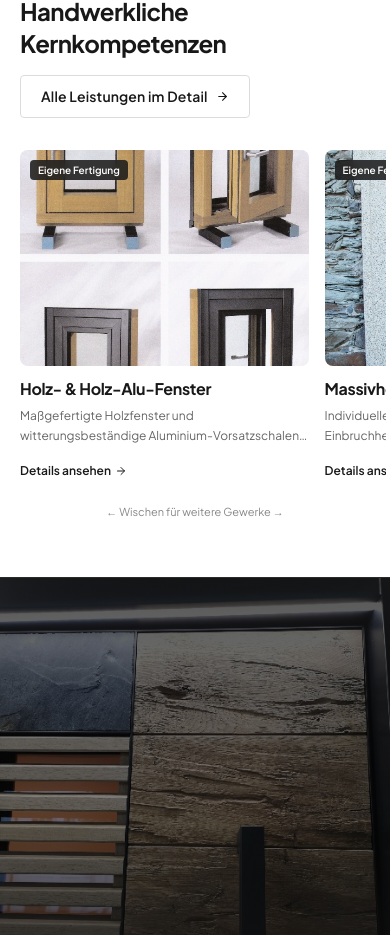
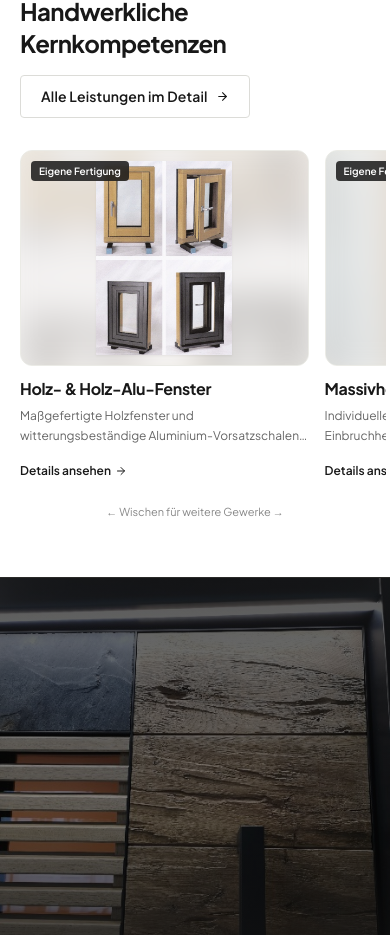
Before and after one commit to XPaule98/tischlerei-mehlhorn, a Next.js app in the folder web/: page / in a window 390 px wide. Shown: the part 2139-3074 px from the top of the page. Built offline with nearby package versions, Linux system fonts and the light colour scheme; no server answers.

Commit message:
fix(images): ensure complete uncropped display of service images with uniform ambient frames across mobile and desktop

```diff
--- a/web/app/leistungen/LeistungenClient.tsx
+++ b/web/app/leistungen/LeistungenClient.tsx
@@ -184,19 +184,33 @@ export default function LeistungenClient({
                             onClick={() =>
                               setLightboxImage({ src: currentImage, title: item.title })
                             }
-                            className="relative rounded-lg overflow-hidden bg-[#F2F2F0] cursor-pointer group shadow-xs"
+                            className="relative rounded-xl overflow-hidden bg-[#F6F5F2] cursor-pointer group border border-[#E8E8E4] aspect-[4/3] sm:aspect-[16/11] flex items-center justify-center shadow-xs"
                           >
+                            {/* Ambient blurred backdrop so portrait and landscape fit harmoniously without empty gaps */}
+                            {/* eslint-disable-next-line @next/next/no-img-element */}
+                            <img
+                              src={currentImage}
+                              alt=""
+                              aria-hidden="true"
+                              className="absolute inset-0 w-full h-full object-cover scale-110 blur-xl opacity-30 brightness-95 pointer-events-none"
+                            />
+
+                            {/* Full uncropped image: doors, windows, winter gardens remain 100% visible */}
                             {/* eslint-disable-next-line @next/next/no-img-element */}
                             <img
                               src={currentImage}
                               alt={item.title}
-                              className="w-full h-56 sm:h-64 object-cover transition-transform duration-500 group-hover:scale-103"
+                              className="relative z-10 max-h-full max-w-full object-contain p-2.5 sm:p-3.5 transition-transform duration-500 group-hover:scale-103 drop-shadow-sm"
                             />
-                            <div className="absolute bottom-2.5 right-2.5 w-7 h-7 rounded bg-[#181818]/80 text-white flex items-center justify-center opacity-0 group-hover:opacity-100 transition-opacity backdrop-blur-xs">
-                              <Maximize2 size={13} />
+
+                            {/* Zoom hint overlay */}
+                            <div className="absolute bottom-2.5 right-2.5 z-20 flex items-center gap-1.5 px-2.5 py-1 rounded-md bg-[#181818]/80 text-white text-[11px] font-medium backdrop-blur-xs opacity-90 sm:opacity-0 sm:group-hover:opacity-100 transition-opacity shadow-sm">
+                              <Maximize2 size={12} />
+                              <span>Großansicht</span>
                             </div>
+
                             {isEigen && (
-                              <div className="absolute top-2.5 left-2.5 bg-[#181818]/85 text-white text-[10px] font-semibold px-2 py-0.5 rounded shadow-xs flex items-center gap-1">
+                              <div className="absolute top-2.5 left-2.5 z-20 bg-[#181818]/85 text-white text-[10px] font-semibold px-2.5 py-1 rounded-md shadow-xs flex items-center gap-1 backdrop-blur-xs">
                                 <Sparkles size={11} className="text-[#E5DECE]" />
                                 Eigene Fertigung
                               </div>
@@ -205,7 +219,7 @@ export default function LeistungenClient({
 
                           {/* Gallery Thumbnails (if multiple exist) */}
                           {allPhotos.length > 1 && (
-                            <div className="flex items-center gap-2 overflow-x-auto pb-1">
+                            <div className="flex items-center gap-2 overflow-x-auto pb-1 scrollbar-none">
                               {allPhotos.map((pUrl, pIdx) => {
                                 const isSelected = pUrl === currentImage;
                                 return (
@@ -213,10 +227,10 @@ export default function LeistungenClient({
                                     key={pIdx}
                                     type="button"
                                     onClick={() => selectImage(item._id, pUrl)}
-                                    className={`relative h-12 w-16 rounded overflow-hidden border-2 transition-all cursor-pointer flex-shrink-0 ${
+                                    className={`relative h-13 w-18 rounded-md overflow-hidden border-2 transition-all cursor-pointer flex-shrink-0 bg-[#F5F4F0] ${
                                       isSelected
-                                        ? "border-[#181818] scale-102"
-                                        : "border-transparent opacity-60 hover:opacity-100"
+                                        ? "border-[#181818] scale-102 ring-1 ring-[#8C6D4F]"
+                                        : "border-transparent opacity-65 hover:opacity-100"
                                     }`}
                                   >
                                     {/* eslint-disable-next-line @next/next/no-img-element */}
--- a/web/app/page.tsx
+++ b/web/app/page.tsx
@@ -230,15 +230,24 @@ interface FeaturedGewerk {
                   className="group flex flex-col justify-between flex-shrink-0 w-[74vw] sm:w-[280px] md:w-auto snap-center"
                 >
                   <div>
-                    {/* Clean photo without bulky boxes or borders */}
-                    <div className="relative aspect-[4/3] rounded-lg overflow-hidden bg-[#F2F2F0] mb-3">
+                    {/* Complete uncropped photo with ambient backdrop */}
+                    <div className="relative aspect-[4/3] rounded-xl overflow-hidden bg-[#F6F5F2] mb-3 flex items-center justify-center border border-[#EBEBE6]">
+                      {/* Ambient blur for color cohesion */}
+                      {/* eslint-disable-next-line @next/next/no-img-element */}
+                      <img
+                        src={item.image}
+                        alt=""
+                        aria-hidden="true"
+                        className="absolute inset-0 w-full h-full object-cover scale-115 blur-lg opacity-25 pointer-events-none"
+                      />
+                      {/* Sharp, complete uncropped image */}
                       {/* eslint-disable-next-line @next/next/no-img-element */}
                       <img
                         src={item.image}
                         alt={item.title}
-                        className="w-full h-full object-cover group-hover:scale-105 transition-transform duration-500"
+                        className="relative z-10 max-h-full max-w-full object-contain p-2.5 group-hover:scale-105 transition-transform duration-500 drop-shadow-xs"
                       />
-                      <span className="absolute top-2.5 left-2.5 bg-[#181818]/85 text-white text-[10px] font-semibold px-2 py-0.5 rounded backdrop-blur-xs">
+                      <span className="absolute top-2.5 left-2.5 z-20 bg-[#181818]/85 text-white text-[10px] font-semibold px-2 py-0.5 rounded backdrop-blur-xs">
                         {item.tag}
                       </span>
                     </div>
```
